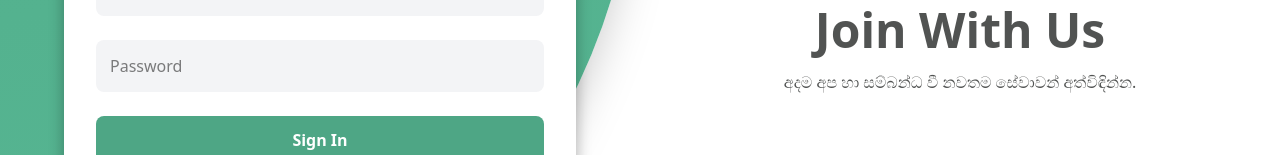
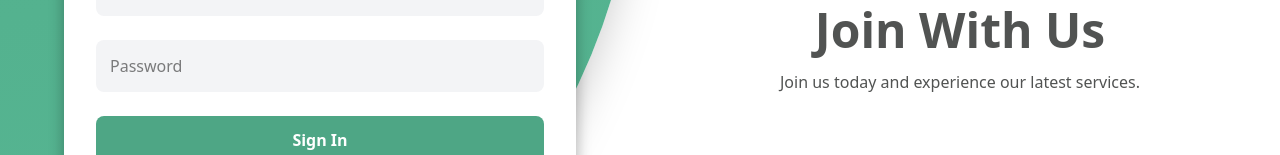
Before and after one commit to ThamiduChamod/rainforest_royal_heritage_cabin_front_end, a React (Vite) app: page /LogIn in a window 1280 px wide. Shown: the part 350-505 px from the top of the page. Built offline with nearby package versions, Linux system fonts and the light colour scheme.

Commit message:
update login

```diff
--- a/src/pages/Login.tsx
+++ b/src/pages/Login.tsx
@@ -207,7 +207,7 @@ const AuthPage = () => {
           <div className={`hidden md:block text-[#515352] text-center transition-all duration-1000
             ${!isSignIn ? 'translate-x-0 opacity-100' : 'translate-x-[-150%] opacity-0 absolute'}`}>
             <h2 className="text-5xl font-extrabold mb-4">Welcome Back!</h2>
-            <p className="px-10">දිගටම අප සමග රැඳී සිටීමට ඔබගේ තොරතුරු ඇතුළත් කර ලොග් වන්න.</p>
+            <p className="px-10">Please enter your details and log in to stay connected with us.</p>
           </div>
         </div>
 
@@ -329,7 +329,7 @@ const AuthPage = () => {
           <div className={`hidden md:block text-[#515352] text-center transition-all duration-1000
             ${isSignIn ? 'translate-x-0 opacity-100' : 'translate-x-[150%] opacity-0 absolute'}`}>
             <h2 className="text-5xl font-extrabold mb-4">Join With Us</h2>
-            <p className="px-10">අදම අප හා සම්බන්ධ වී නවතම සේවාවන් අත්විඳින්න.</p>
+            <p className="px-10">Join us today and experience our latest services.</p>
           </div>
         </div>
 
```
